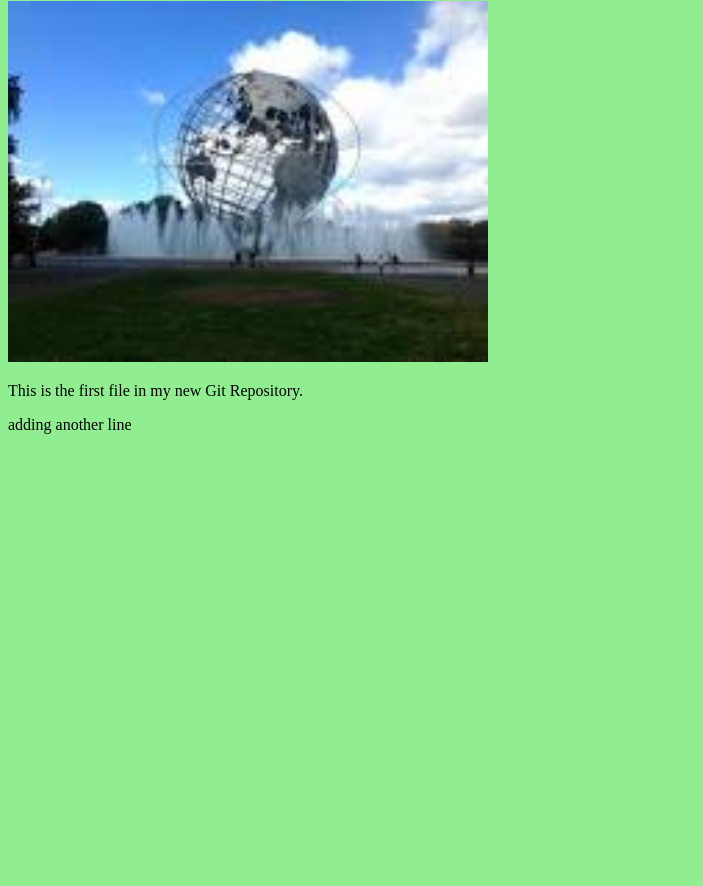
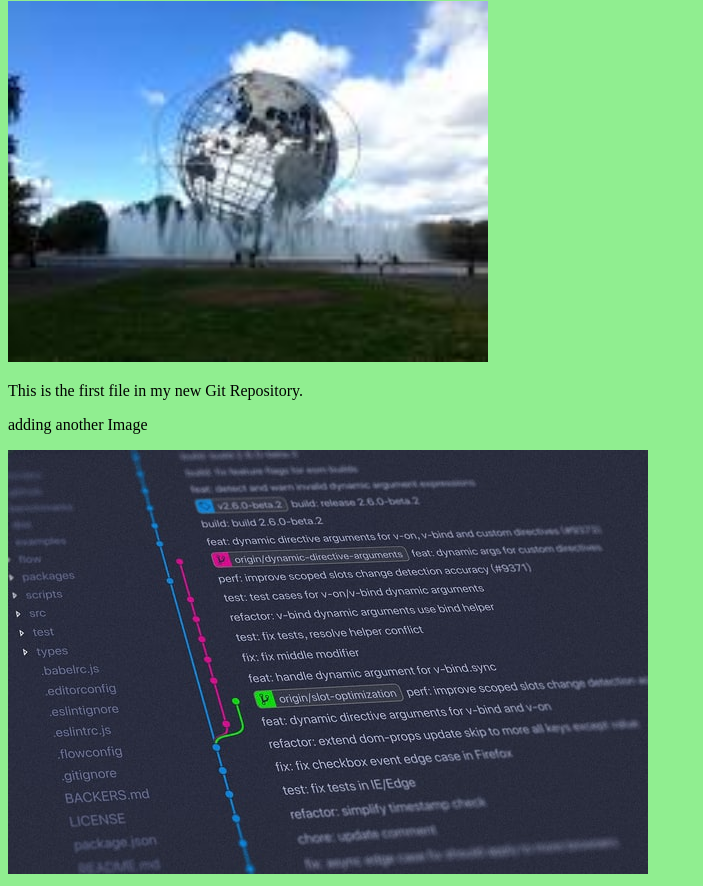
Before and after one commit to RichardW23/W3-Hello-World, a plain HTML site: page index.html in a window 1280 px wide. Shown: the part 79-965 px from the top of the page, without its empty margins (0-703 px from the left). Before the commit the page ends 800 px from the top, so only its background shows below. Drawn offline with Linux system fonts and the light colour scheme.

Commit message:
Added _GIT image

```diff
--- a/index.html
+++ b/index.html
@@ -10,7 +10,8 @@
 	<div><img src="img_hello_world.jpg" alt="Image Hello World"
 	      style="width:50%;max-width:480px;"></div>
 	<p>This is the first file in my new Git Repository.</p>
-	<p>adding another line</p>
-
+	<p>adding another Image</p>
+	<div><img src="img_hello_git.jpg" alt="Image Hello GIT!"
+	      style="width:100%;max-width:640px;"></div>
 </body>
 </html>
```
Also changed, not shown: img_hello_git.jpg (added).
